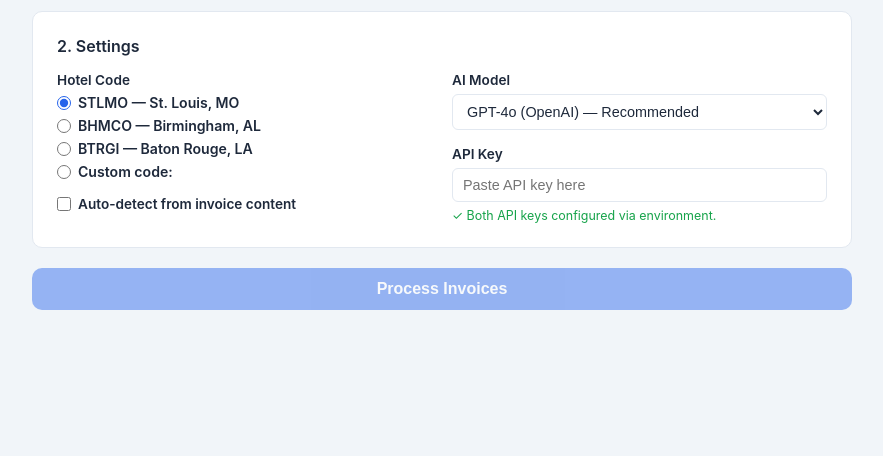
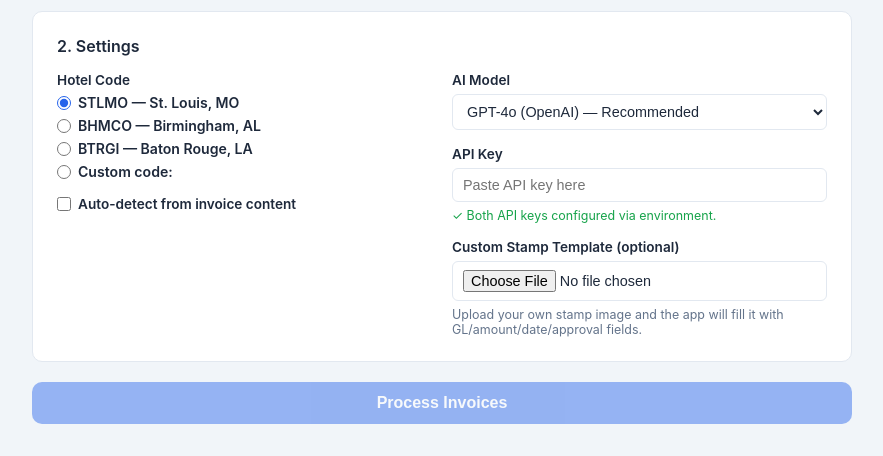
Before and after one commit to businistry/invoice-processor, a Flask app: page / in a window 1280 px wide. Shown: the part 382-838 px from the top of the page, without its empty margins (198-1081 px from the left). Before the commit the page ends 692 px from the top, so only its background shows below. Run offline with Flask 3, Linux system fonts and the light colour scheme; some libraries are stand-ins or nearby versions.

Commit message:
Support uploading a custom stamp template and filling it

```diff
--- a/app.py
+++ b/app.py
@@ -36,6 +36,7 @@ def process_invoices():
     hotel_code = request.form.get('hotel_code', 'STLMO').strip().upper()
     auto_detect = request.form.get('auto_detect', 'false') == 'true'
     api_key = request.form.get('api_key', '').strip() or None
+    stamp_template = request.files.get('stamp_template')
 
     # Fall back to environment variable
     if not api_key:
@@ -52,13 +53,27 @@ def process_invoices():
     if not pdf_files:
         return jsonify({'error': 'No PDF files found in upload.'}), 400
 
+    if stamp_template and stamp_template.filename:
+        stamp_name = secure_filename(stamp_template.filename)
+        ext = os.path.splitext(stamp_name)[1].lower()
+        if ext not in {'.png', '.jpg', '.jpeg'}:
+            return jsonify({'error': 'Stamp template must be a PNG or JPG image.'}), 400
+
     input_dir = tempfile.mkdtemp()
     output_dir = tempfile.mkdtemp()
+    stamp_template_path = None
 
     try:
         for f in pdf_files:
             safe_name = secure_filename(f.filename)
             f.save(os.path.join(input_dir, safe_name))
+
+
+        if stamp_template and stamp_template.filename:
+            stamp_name = secure_filename(stamp_template.filename)
+            ext = os.path.splitext(stamp_name)[1].lower()
+            stamp_template_path = os.path.join(input_dir, f"stamp_template{ext}")
+            stamp_template.save(stamp_template_path)
 
         gl_path = Path(__file__).parent / 'GL Codes2026.csv'
         processor = InvoiceProcessor(
@@ -70,7 +85,8 @@ def process_invoices():
             max_workers=4,
             auto_detect_hotel=auto_detect,
             gl_codes_path=str(gl_path),
-            preview=True
+            preview=True,
+            stamp_template_path=stamp_template_path
         )
         processor.process_invoices()
 
--- a/main.py
+++ b/main.py
@@ -75,7 +75,7 @@ def _load_gl_codes(csv_path):
 class InvoiceProcessor:
     def __init__(self, input_dir, output_dir, model=None, api_key=None, hotel_code="STLMO",
                  batch_size=None, preview=False, max_workers=4, auto_detect_hotel=False,
-                 gl_codes_path=None, global_placement=None):
+                 gl_codes_path=None, global_placement=None, stamp_template_path=None):
         self.input_dir = Path(input_dir)
         self.output_dir = Path(output_dir)
         self.model = model or "gpt-4o"  # Default to gpt-4o if not specified
@@ -90,6 +90,7 @@ class InvoiceProcessor:
         _gl_path = Path(gl_codes_path or Path(__file__).resolve().parent / "GL Codes2026.csv")
         self.gl_codes = _load_gl_codes(_gl_path)
         self._gl_codes_prompt = self._build_gl_codes_prompt()
+        self.stamp_template_path = Path(stamp_template_path) if stamp_template_path else None
 
         # Set API keys
         self.openai_api_key = api_key if self.model and self.model.startswith("gpt") else os.environ.get('OPENAI_API_KEY')
@@ -345,7 +346,7 @@ class InvoiceProcessor:
         return "mid-middle"
 
     def _add_approval_block(self, pdf_path, output_path, result):
-        """Add GL/approval block where the vision LLM said the white space is."""
+        """Add GL/approval stamp annotation where the vision LLM said the white space is."""
         doc = fitz.open(pdf_path)
         page = doc[0]
         click_point = result.get("approval_block_point")
@@ -380,21 +381,57 @@ class InvoiceProcessor:
             f"Date: {date_val}",
             "GM Approval: TC",
         ]
-        # White background and light border so block is legible on any invoice
-        page.draw_rect(
-            block_rect,
-            color=(0.4, 0.4, 0.4),
-            fill=(1, 1, 1),
-            width=0.5,
-        )
-        for i, line in enumerate(lines):
-            page.insert_text(
-                (x, y + i * line_height),
-                line,
-                fontsize=fontsize,
-                fontname="helv",
-                color=(0, 0, 0),
-            )
+        stamp_text = "\n".join(lines)
+
+        has_custom_stamp = self.stamp_template_path and self.stamp_template_path.exists()
+
+        # If the user uploaded a stamp template image, place that stamp and fill its text fields.
+        if has_custom_stamp:
+            page.insert_image(block_rect, filename=str(self.stamp_template_path), keep_proportion=False, overlay=True)
+            for i, line in enumerate(lines):
+                page.insert_text(
+                    (x, y + i * line_height),
+                    line,
+                    fontsize=fontsize,
+                    fontname="helv",
+                    color=(0, 0, 0),
+                )
+        else:
+            # Add a proper PDF annotation so downstream viewers can treat this as a stamp-style markup.
+            # If annotation creation fails for any reason, fall back to drawing the text block directly.
+            try:
+                annot = page.add_freetext_annot(
+                    block_rect,
+                    stamp_text,
+                    fontsize=fontsize,
+                    fontname="Helv",
+                    text_color=(0, 0, 0),
+                    border_color=(0.4, 0.4, 0.4),
+                    fill_color=(1, 1, 1),
+                    align=fitz.TEXT_ALIGN_LEFT,
+                )
+                annot.set_name("ApprovalStamp")
+                annot.set_info(
+                    title="Invoice Processor",
+                    subject="Approval Stamp",
+                    content=stamp_text,
+                )
+                annot.update()
+            except Exception:
+                page.draw_rect(
+                    block_rect,
+                    color=(0.4, 0.4, 0.4),
+                    fill=(1, 1, 1),
+                    width=0.5,
+                )
+                for i, line in enumerate(lines):
+                    page.insert_text(
+                        (x, y + i * line_height),
+                        line,
+                        fontsize=fontsize,
+                        fontname="helv",
+                        color=(0, 0, 0),
+                    )
         doc.save(output_path)
         doc.close()
 
--- a/templates/index.html
+++ b/templates/index.html
@@ -140,7 +140,7 @@
       font-weight: 600;
       color: var(--text);
     }
-    .field select, .field input[type="password"], .field input[type="text"] {
+    .field select, .field input[type="password"], .field input[type="text"], .field input[type="file"] {
       border: 1px solid var(--border);
       border-radius: 6px;
       padding: 8px 10px;
@@ -488,6 +488,12 @@
             <p class="hint">Enter the API key for the selected model above.</p>
           {% endif %}
         </div>
+
+        <div class="field">
+          <label>Custom Stamp Template (optional)</label>
+          <input type="file" id="stampTemplate" accept=".png,.jpg,.jpeg,image/png,image/jpeg" />
+          <p class="hint">Upload your own stamp image and the app will fill it with GL/amount/date/approval fields.</p>
+        </div>
       </div>
 
     </div>
@@ -641,6 +647,7 @@
     const autoDetect = document.getElementById('autoDetect').checked;
     const model      = document.getElementById('model').value;
     const apiKey     = document.getElementById('apiKey').value.trim();
+    const stampTemplate = document.getElementById('stampTemplate').files[0];
 
     const formData = new FormData();
     selectedFiles.forEach(f => formData.append('files', f));
@@ -648,6 +655,7 @@
     formData.append('auto_detect', autoDetect ? 'true' : 'false');
     formData.append('model', model);
     if (apiKey) formData.append('api_key', apiKey);
+    if (stampTemplate) formData.append('stamp_template', stampTemplate);
 
     // UI state: loading
     processBtn.disabled = true;
```
